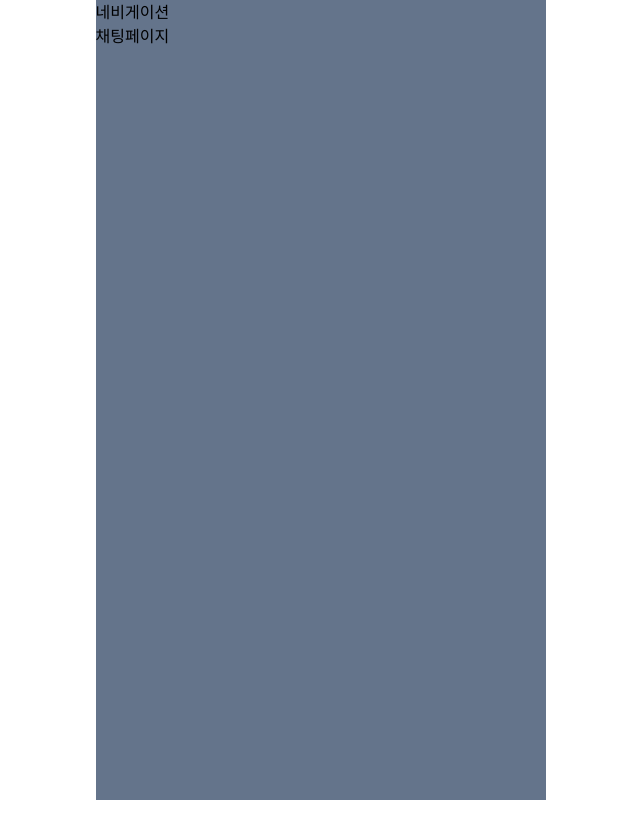
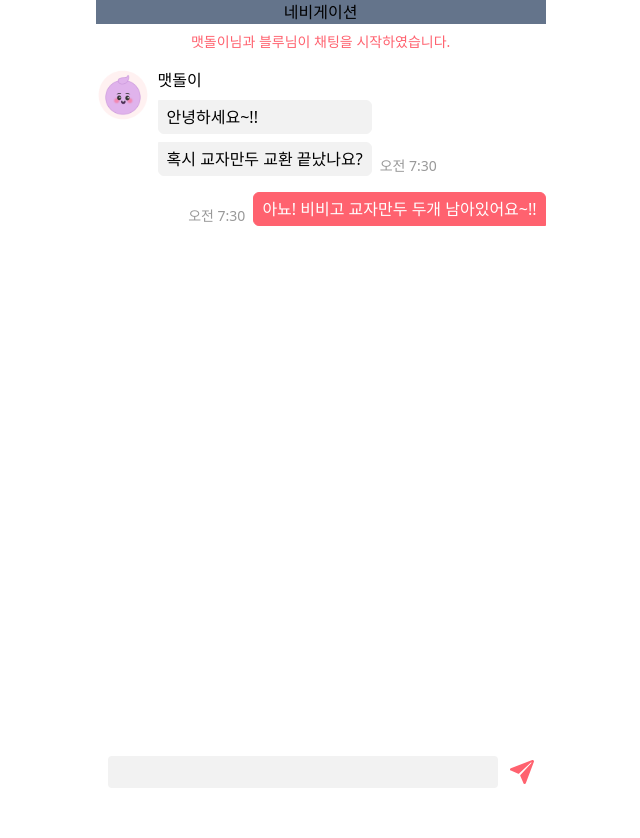
Before and after one commit to Our-Travel/Front-End, a React (Create React App) app: page /chatting in a window 1280 px wide. Shown: the top 838 px of the page, without its empty margins (440-1080 px from the left). Before the commit the page ends 800 px from the top, so only its background shows below. Built offline with nearby package versions, Linux system fonts and the light colour scheme.

Commit message:
[FEAT] chatting 마크업 완성

```diff
--- a/src/pages/Chatting/Chatting.tsx
+++ b/src/pages/Chatting/Chatting.tsx
@@ -1,7 +1,41 @@
 import React from 'react';
 
 const Chatting = () => {
-  return <div>채팅페이지</div>;
+  return (
+    <div>
+      <div className="bg-white h-screen w-[450px]">
+        <div className="text-[#FF626F] pt-2 pb-2 text-sm">맷돌이님과 블루님이 채팅을 시작하였습니다.</div>
+        <div className="main-chat">
+          <div className="flex justify-start mt-2">
+            <img src="/chattingProfile.svg" alt="채팅프로필사진" className="w-[12%] self-start" />
+            <div className="flex flex-col ml-2 text-left">
+              <span>맷돌이</span>
+              <span className="bg-[#F2F2F2] mt-2 py-1 px-2 border border-solid border-[#F2F2F2] rounded-e-md rounded-bl-md">안녕하세요~!!</span>
+              <span className="bg-[#F2F2F2] mt-2 py-1 px-2 border border-solid border-[#F2F2F2] rounded-e-md rounded-bl-md">혹시 교자만두 교환 끝났나요?</span>
+            </div>
+            <time dateTime="07:30:00+09:00" className="self-end ml-2 text-sm text-[#999999]">
+              오전 7:30
+            </time>
+          </div>
+
+          <div className="flex flex-row-reverse justify-start mt-2">
+            <div className="flex flex-col ml-2 text-left">
+              <span className="bg-[#ff626f] mt-2 py-1 px-2 border border-solid border-[#ff626f] rounded-t-md rounded-bl-md text-white">아뇨! 비비고 교자만두 두개 남아있어요~!!</span>
+            </div>
+            <time dateTime="07:30:00+09:00" className="self-end ml-2 text-sm text-[#999999]">
+              오전 7:30
+            </time>
+          </div>
+        </div>
+      </div>
+      <div className="insert-box sticky bottom-0 h-14 flex">
+        <input type="text" className="grow m-3 rounded bg-[#f2f2f2]" id="chattext" name="chatinput" placeholder="" />
+        <button id="sendbtn">
+          <img src="/sendButton.svg" alt="메세지 전송버튼" className="mr-3" />
+        </button>
+      </div>
+    </div>
+  );
 };
 
 export default Chatting;
```
Also changed, not shown: public/chattingProfile.svg (added), public/sendButton.svg (added).
